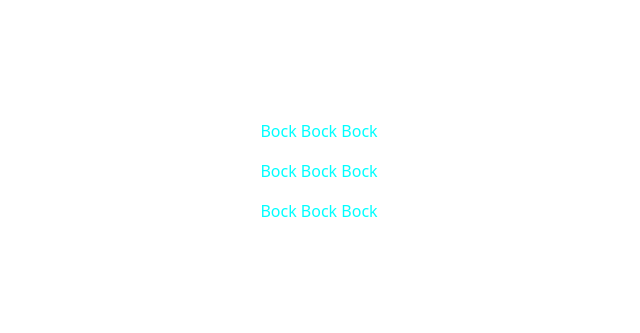
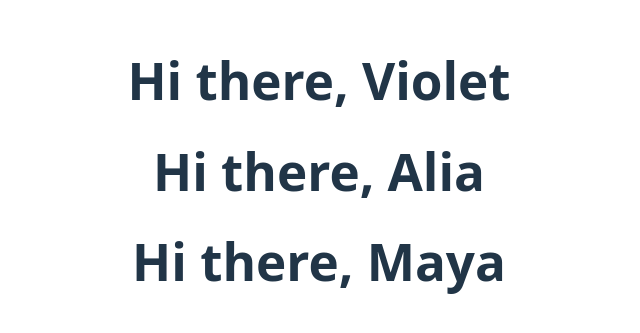
Before and after one commit to WestinSherman/ReactUdemyRerun, a React (Vite) app in the folder First-React-App/: page / in a window 1280 px wide. Shown: the part 229-562 px from the top of the page, without its empty margins (321-961 px from the left). Built offline with nearby package versions, Linux system fonts and the light colour scheme.

Commit message:
S_63(621), finished. This was a hard one for me to understand.

```diff
--- a/First-React-App/src/App.jsx
+++ b/First-React-App/src/App.jsx
@@ -1,12 +1,15 @@
 import './styles/App.css'
 import Chicken from './components/Chicken'
+import Greeter from './components/Greeter'
 
 function App() {
-    return <div>
-        <Chicken />
-        <Chicken />
-        <Chicken />
-    </div>
+    return (
+        <div>
+            <Greeter person="Violet" />
+            <Greeter person="Alia" />
+            <Greeter person="Maya" />
+        </div>
+    )
 }
 
 export default App
--- /dev/null
+++ b/First-React-App/src/components/Greeter.jsx
@@ -0,0 +1,3 @@
+export default function Greeter({ person }) {
+    return <h1>Hi there, {person}</h1>
+}
```
Also changed, not shown: 1 other file (tests, documents, lock files or other folders).
